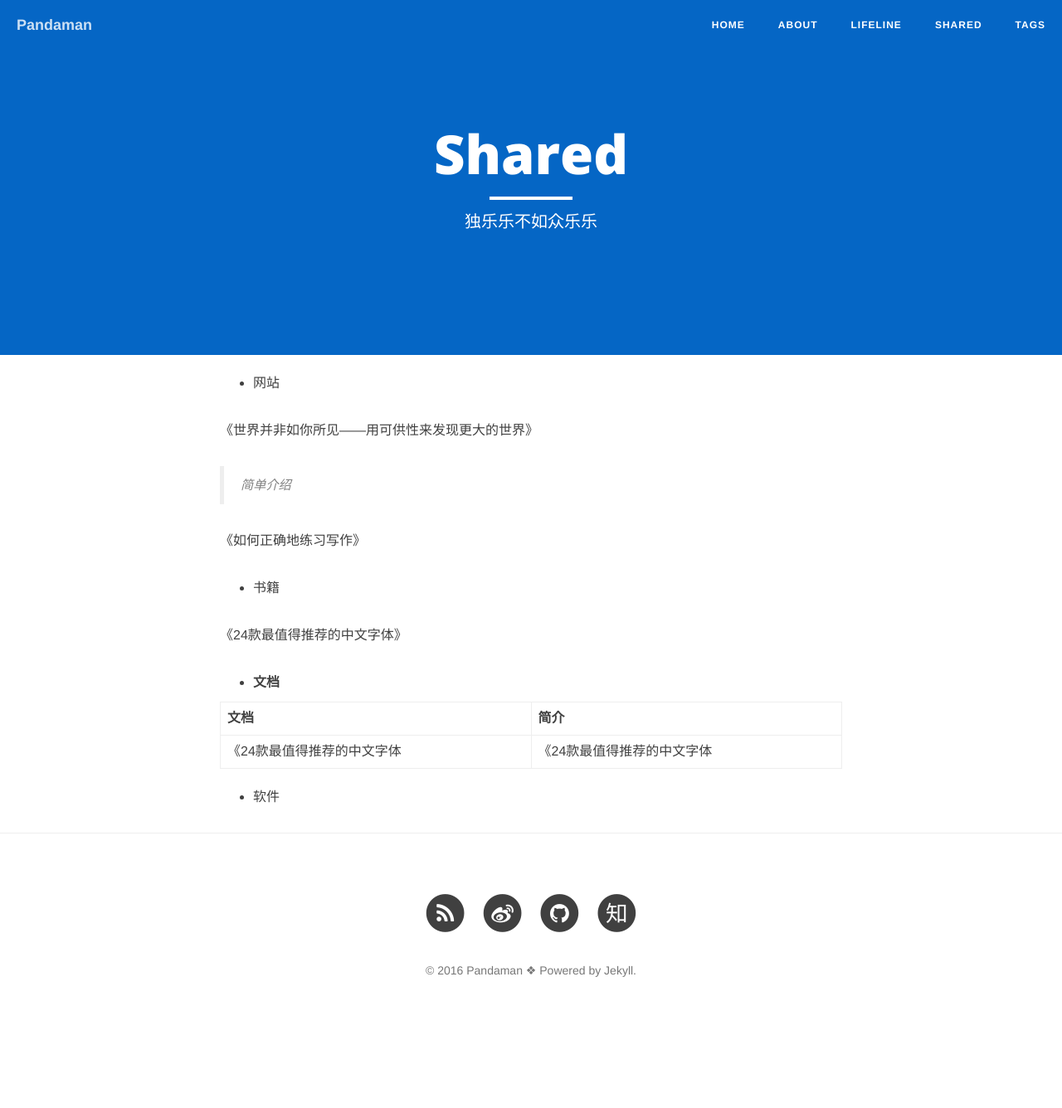
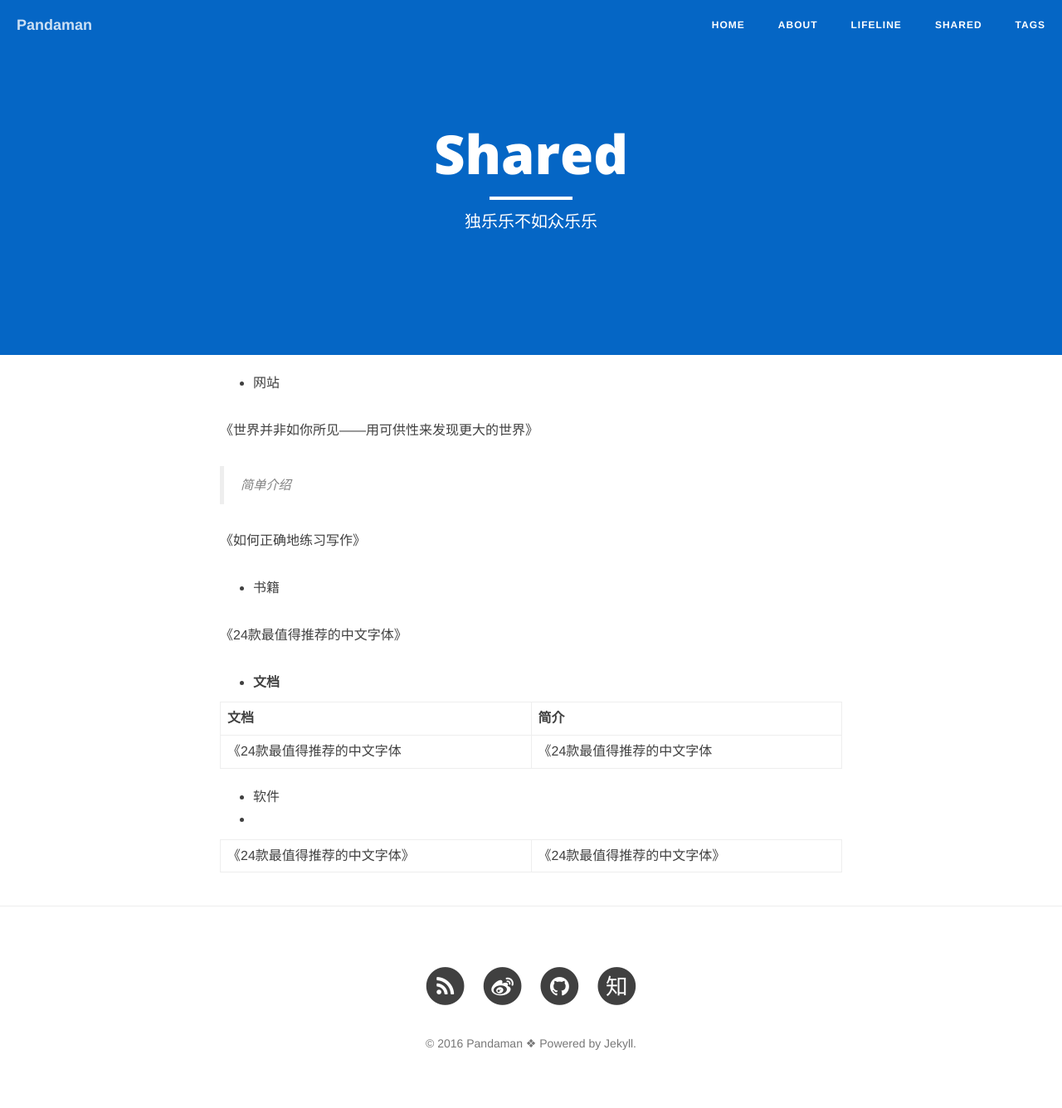
Before and after one commit to ceares/ceares.github.io, a Jekyll site: the page built from shared.md, in a window 1280 px wide. Shown: the whole page at 83% size. Built offline with Jekyll 4.4.1, drawn with Linux system fonts in a browser that asks for light colours; nearby versions of some CDN libraries; before the commit the page ends 1247 px from its top, so only the background shows below that.

Commit message:
Update shared.md

```diff
--- a/shared.md
+++ b/shared.md
@@ -27,3 +27,6 @@ header-img: "img/zhihu.jpg"
 《24款最值得推荐的中文字体|《24款最值得推荐的中文字体
 
 - 软件
+-
+
+[《24款最值得推荐的中文字体》](http://cnfeat.com/blog/2015/05/22/a-24-chinese-fonts/)|[《24款最值得推荐的中文字体》](http://cnfeat.com/blog/2015/05/22/a-24-chinese-fonts/)
```
